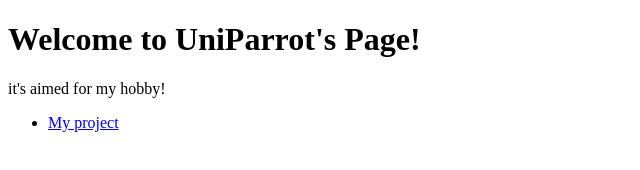
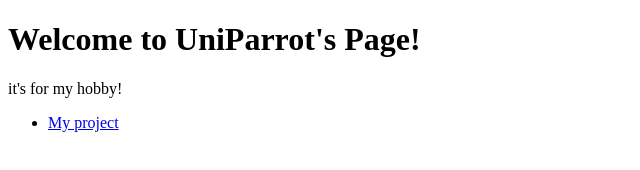
Before and after one commit to UniParrot/uniparrot.github.io, a plain HTML site: page index.html in a window 1280 px wide. Shown: the full height of the page, 0-640 px from the left. Drawn offline with Linux system fonts and the light colour scheme.

Commit message:
Update index.html

```diff
--- a/index.html
+++ b/index.html
@@ -9,7 +9,7 @@
 </head>
 <body>
 	<h1>Welcome to UniParrot's Page!</h1>
-	<a>it's aimed for my hobby!</a>
+	<a>it's for my hobby!</a>
 	<ul>
 		<li><a href="/project1.html">My project</a></li>
 	</ul>
```
